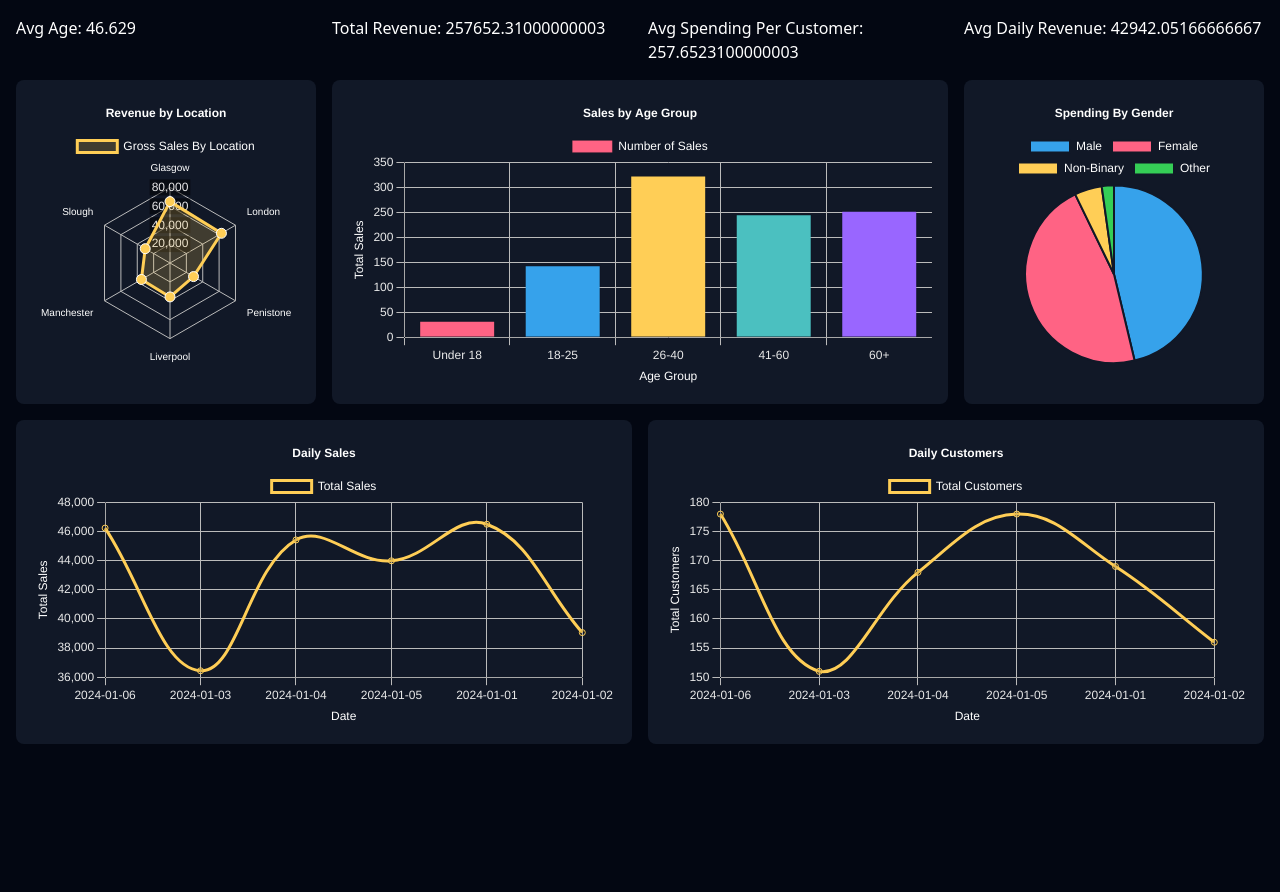
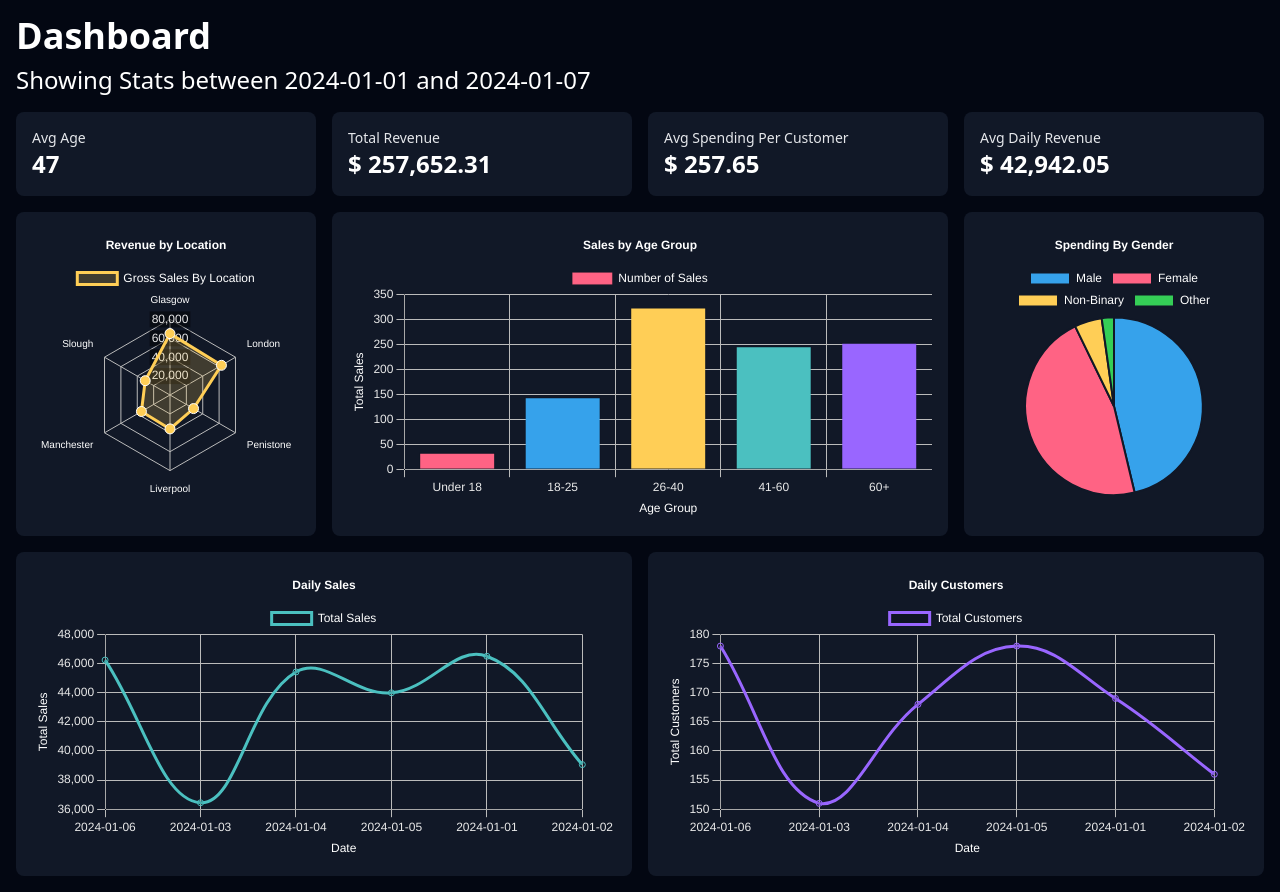
Before and after one commit to ccynth1a/sophie-project, a SvelteKit app: page / in a window 1280 px wide. Before the commit the page ends 800 px from the top, so only its background shows below. Built offline with nearby package versions, Linux system fonts and the light colour scheme.

Commit message:
header styling

```diff
--- a/src/CustomersChart.svelte
+++ b/src/CustomersChart.svelte
@@ -13,7 +13,7 @@
             {
                 label: 'Total Customers',
                 data: Object.values(dailyCustomers),
-                borderColor: '#FFCE56', // @PHOEBE - the line colour
+                borderColor: '#9966FF', // @PHOEBE - the line colour
                 tension: 0.4, // @PHOEBE - that boogleersing of the lines connecting eachtoher
                 fill: false
             }
--- a/src/Metrics.svelte
+++ b/src/Metrics.svelte
@@ -17,20 +17,42 @@
     const totalDays = Object.keys(dailyRevenue).length // get number of unique dates
     const totalRevenue = Object.values(dailyRevenue).reduce((acc, rev) => acc + rev, 0);
     const averageDailyRevenue = totalDays > 0 ? totalRevenue / totalDays : 0;
+
+    const insertCommas = (x) => {
+        x = x.toString();
+        let pattern = /(-?\d+)(\d{3})/;
+        while (pattern.test(x))
+            x = x.replace(pattern, "$1,$2");
+        return x;
+    }
 </script>
 
 <!--PHOEBE GO WILD HERE-->
 <div class=" gap-4 grid grid-cols-4 text-white ">
     <div class=" card ">
-        Avg Age: {averageAge}
+        <p class=" text-sm text-gray-200 font-medium">Avg Age</p>
+        <p class=" text-2xl font-semibold " >{averageAge.toFixed(0)}</p>
     </div>
     <div class="card">
-        Total Revenue: {totalRevenue}
+        <p class=" text-sm text-gray-200 font-medium ">Total Revenue</p>
+        <p class=" text-2xl font-semibold ">$ {insertCommas(totalRevenue.toFixed(2))}</p>
     </div>
     <div class=" card ">
-        Avg Spending Per Customer: {averageSpending}
+        <p class=" text-sm text-gray-200 font-medium ">Avg Spending Per Customer</p>
+        <p class=" text-2xl font-semibold ">$ {averageSpending.toFixed(2)}</p>
     </div>
     <div class=" card ">
-        Avg Daily Revenue: {averageDailyRevenue}
+        <p class=" text-sm text-gray-200 font-medium ">Avg Daily Revenue</p>
+        <p class=" text-2xl font-semibold ">$ {insertCommas(averageDailyRevenue.toFixed(2))}</p>
     </div>
 </div>
+
+<style>
+    .card{
+        background: #111827;
+        border-radius: 0.5rem;
+        height: 100%;
+        width: 100%;
+        padding: 1rem;
+    }
+</style>
--- a/src/SalesChart.svelte
+++ b/src/SalesChart.svelte
@@ -13,7 +13,7 @@
             {
                 label: 'Total Sales',
                 data: Object.values(dailySales),
-                borderColor: '#FFCE56', // @PHOEBE - the line colour
+                borderColor: '#4BC0C0', // @PHOEBE - the line colour
                 tension: 0.4, // @PHOEBE - that boogleersing of the lines connecting eachtoher
                 fill: false
             }
--- a/src/app.css
+++ b/src/app.css
@@ -1,3 +1,9 @@
 @import 'tailwindcss/base';
 @import 'tailwindcss/components';
 @import 'tailwindcss/utilities'
+/*
+@layer components {
+    .card {
+        @apply bg-gray-900 rounded-xl h-full w-full p-4
+    }
+} */
--- a/src/routes/+page.svelte
+++ b/src/routes/+page.svelte
@@ -18,10 +18,13 @@
     <div class=" grid grid-cols-3 justify-center text-center items-center " >
         <!-- <Clock /> -->
     </div>
-    <!-- the grid container :3 -->
-    <!-- <div class=" text-white text-4xl m-2 font-bold ">
-        Dashboard
-    </div> -->
+    <!-- header thnang -->
+    <div class=" text-white ">
+        <div class=" text-4xl font-semibold " > Dashboard </div>
+        <div class=" text-2xl mt-2 mb-4 font-thin ">
+            Showing Stats between 2024-01-01 and 2024-01-07
+        </div>
+    </div>
     <!-- Totals -->
     <Metrics />
     <!-- Charts :) -->
```
